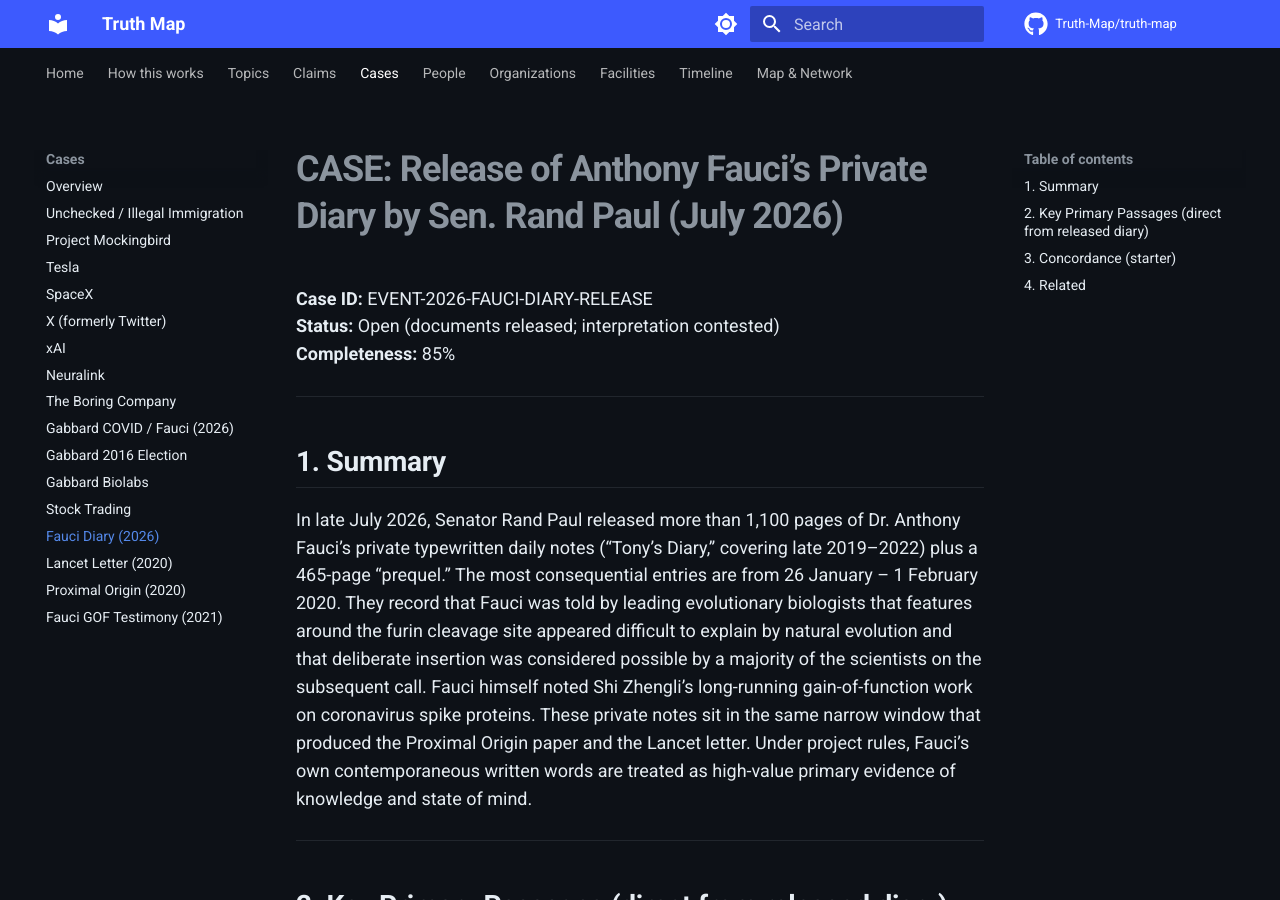
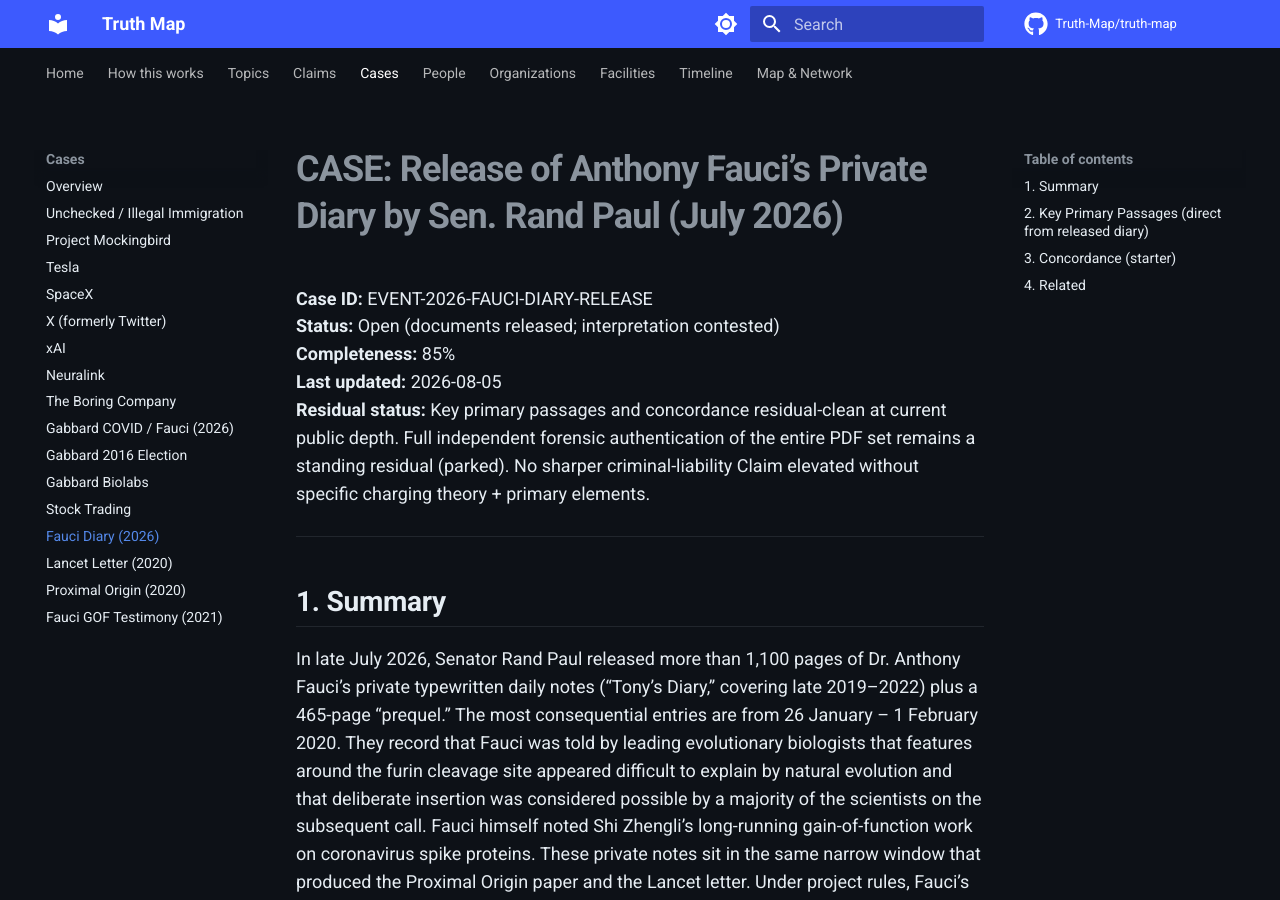
Before and after one commit to BnBCleaners/truth-map, an MkDocs documentation site: the page built from docs/cases/fauci-diary.md, in a window 1280 px wide and 900 px high. Built offline with MkDocs 1.6.1 and Material for MkDocs 9.7.7, drawn with Linux system fonts in a browser that asks for light colours; comment, search, counter and statistics services are not loaded.

Commit message:
Public residual-status sweep: Fauci Diary Case — add residual status + evidence window

```diff
--- a/docs/cases/fauci-diary.md
+++ b/docs/cases/fauci-diary.md
@@ -3,6 +3,8 @@
 **Case ID:** EVENT-2026-FAUCI-DIARY-RELEASE
 **Status:** Open (documents released; interpretation contested)
 **Completeness:** 85%
+**Last updated:** 2026-08-05
+**Residual status:** Key primary passages and concordance residual-clean at current public depth. Full independent forensic authentication of the entire PDF set remains a standing residual (parked). No sharper criminal-liability Claim elevated without specific charging theory + primary elements.
 
 ---
 
```
